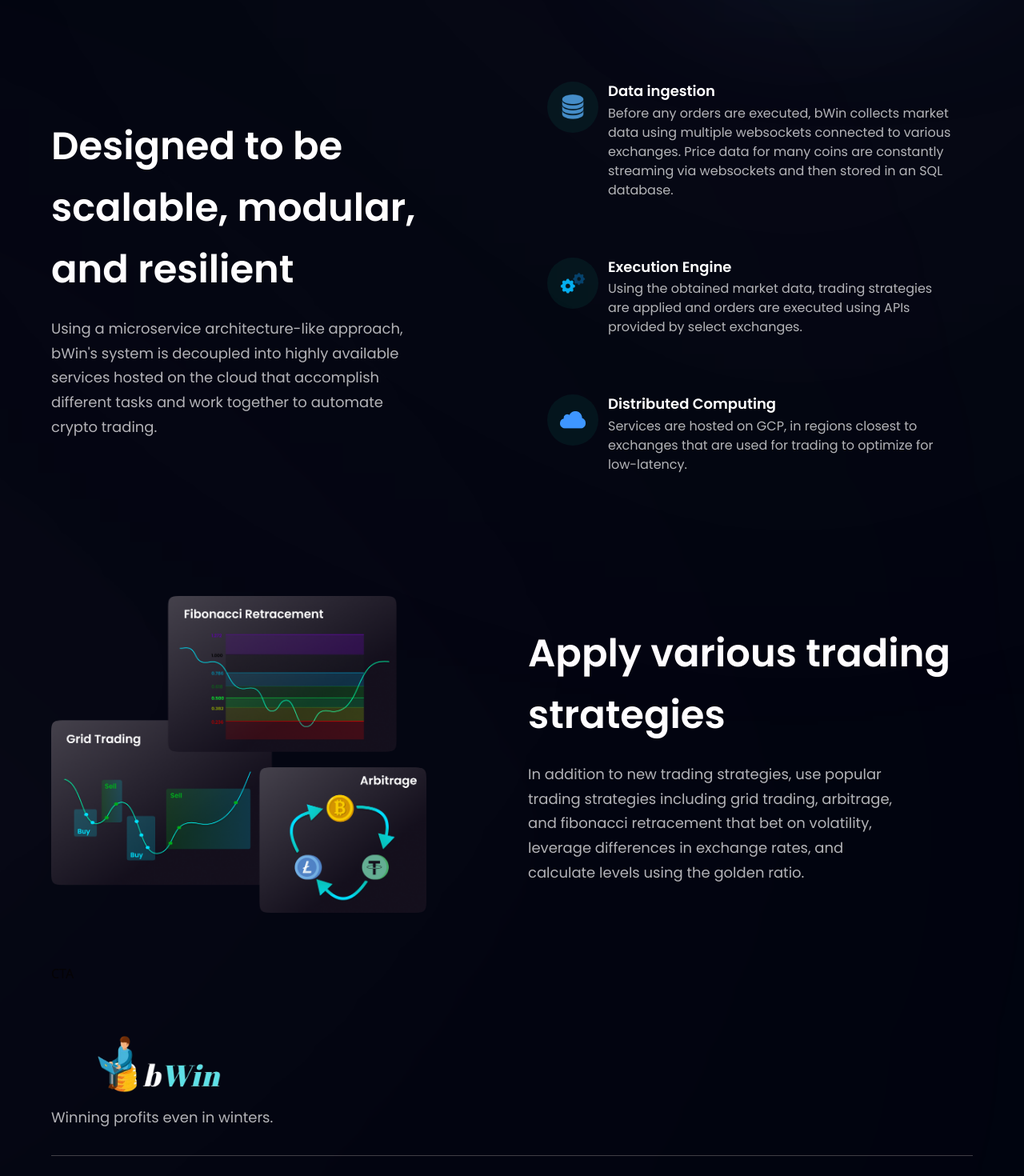
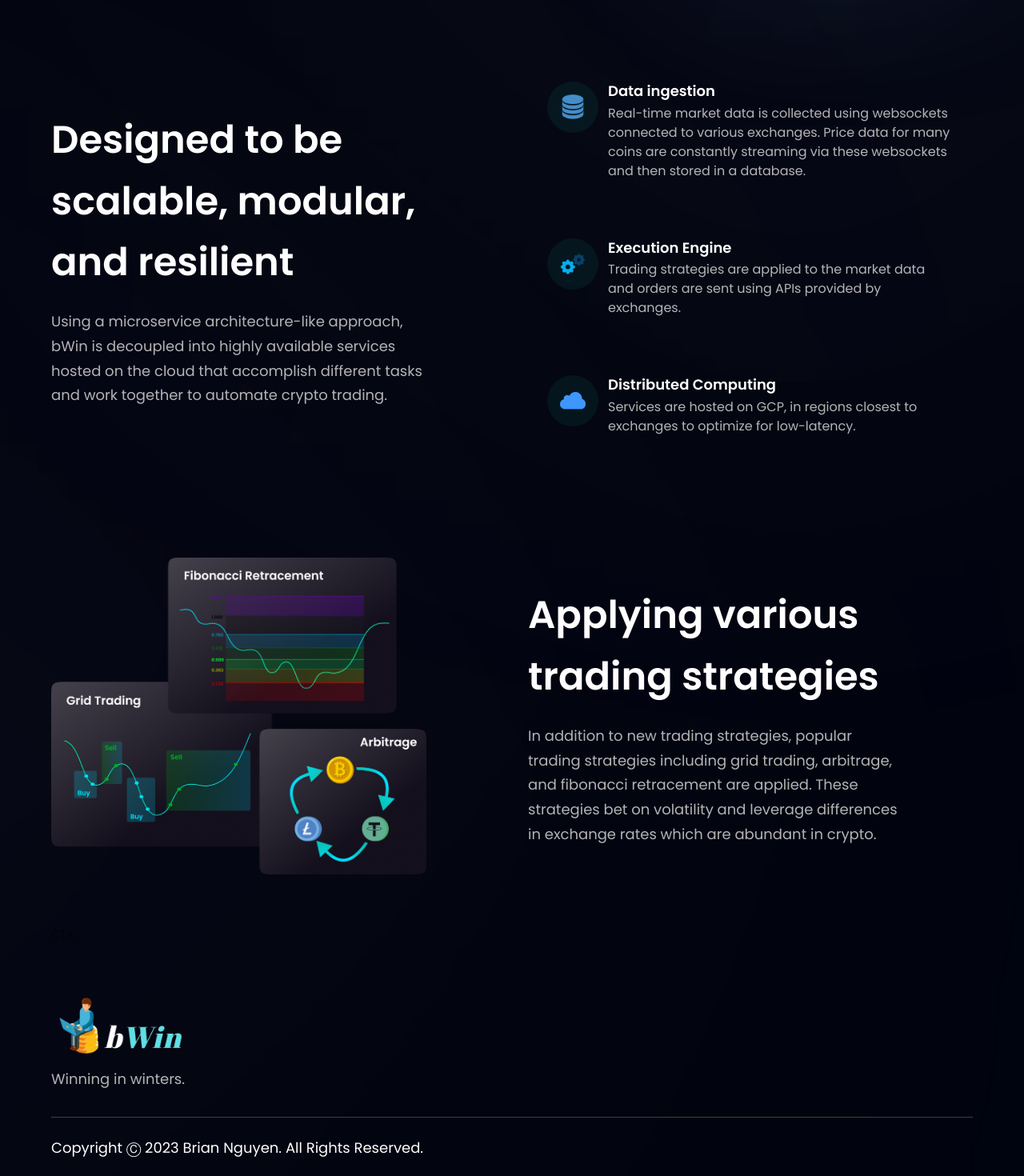
Before and after one commit to bhn5ger/crypto-trading-bot, a React (Vite) app in the folder website/bwin_crypto_trading_app/: page / in a window 1280 px wide. Shown: the part 620-2090 px from the top of the page at 80% size. Built offline with nearby package versions, Linux system fonts and the light colour scheme.

Commit message:
Rephrasing a lot of corny text on the front page

```diff
--- a/website/bwin_crypto_trading_app/src/components/Business.jsx
+++ b/website/bwin_crypto_trading_app/src/components/Business.jsx
@@ -24,7 +24,7 @@ const Business = () =>  (
         Designed to be scalable, modular, and resilient <br className="sm:block hidden" />
       </h2>
       <p className={`${styles.paragraph} max-w-[470px] mt-5`}>
-        Using a microservice architecture-like approach, bWin's system is decoupled into
+        Using a microservice architecture-like approach, bWin is decoupled into
         highly available services hosted on the cloud that accomplish different tasks
         and work together to automate crypto trading.
       </p>
--- a/website/bwin_crypto_trading_app/src/components/Footer.jsx
+++ b/website/bwin_crypto_trading_app/src/components/Footer.jsx
@@ -9,10 +9,10 @@ const Footer = () => (
         <img
           src={bwin_logo}
           alt="bwin_logo"
-          className="w-[266px] h-[72.14px] object-contain self-start"
+          className="w-[170px] h-[72.14px] object-contain self-start"
         />
         <p className={`${styles.paragraph} mt-4 max-w-[312px]`}>
-          Winning profits even in winters.
+          Winning in winters.
         </p>
       </div>
 
--- a/website/bwin_crypto_trading_app/src/components/Strategies.jsx
+++ b/website/bwin_crypto_trading_app/src/components/Strategies.jsx
@@ -16,12 +16,13 @@ const Strategies = () => (
 
     <div className={layout.sectionInfo}>
       <h2 className={styles.heading2}>
-        Apply various trading strategies
+        Applying various trading strategies
       </h2>
       <p className={`${styles.paragraph} max-w-[470px] mt-5`}>
-        In addition to new trading strategies, use popular trading strategies
-        including grid trading, arbitrage, and fibonacci retracement that bet on volatility,
-        leverage differences in exchange rates, and calculate levels using the golden ratio.
+        In addition to new trading strategies, popular trading strategies
+        including grid trading, arbitrage, and fibonacci retracement are applied.
+        These strategies bet on volatility and leverage differences in exchange rates
+        which are abundant in crypto.
       </p>
 
     </div>
--- a/website/bwin_crypto_trading_app/src/constants/index.js
+++ b/website/bwin_crypto_trading_app/src/constants/index.js
@@ -21,20 +21,20 @@ export const features = [
     icon: ddb,
     title: "Data ingestion",
     content:
-      "Before any orders are executed, bWin collects market data using multiple websockets connected to various exchanges. Price data for many coins are constantly streaming via websockets and then stored in an SQL database.",
+      "Real-time market data is collected using websockets connected to various exchanges. Price data for many coins are constantly streaming via these websockets and then stored in a database.",
   },
   {
     id: "feature-2",
     icon: engine,
     title: "Execution Engine",
     content:
-      "Using the obtained market data, trading strategies are applied and orders are executed using APIs provided by select exchanges.",
+      "Trading strategies are applied to the market data and orders are sent using APIs provided by exchanges.",
   },
   {
     id: "feature-3",
     icon: bluecloud,
     title: "Distributed Computing",
     content:
-      "Services are hosted on GCP, in regions closest to exchanges that are used for trading to optimize for low-latency.",
+      "Services are hosted on GCP, in regions closest to exchanges to optimize for low-latency.",
   },
 ];
```
